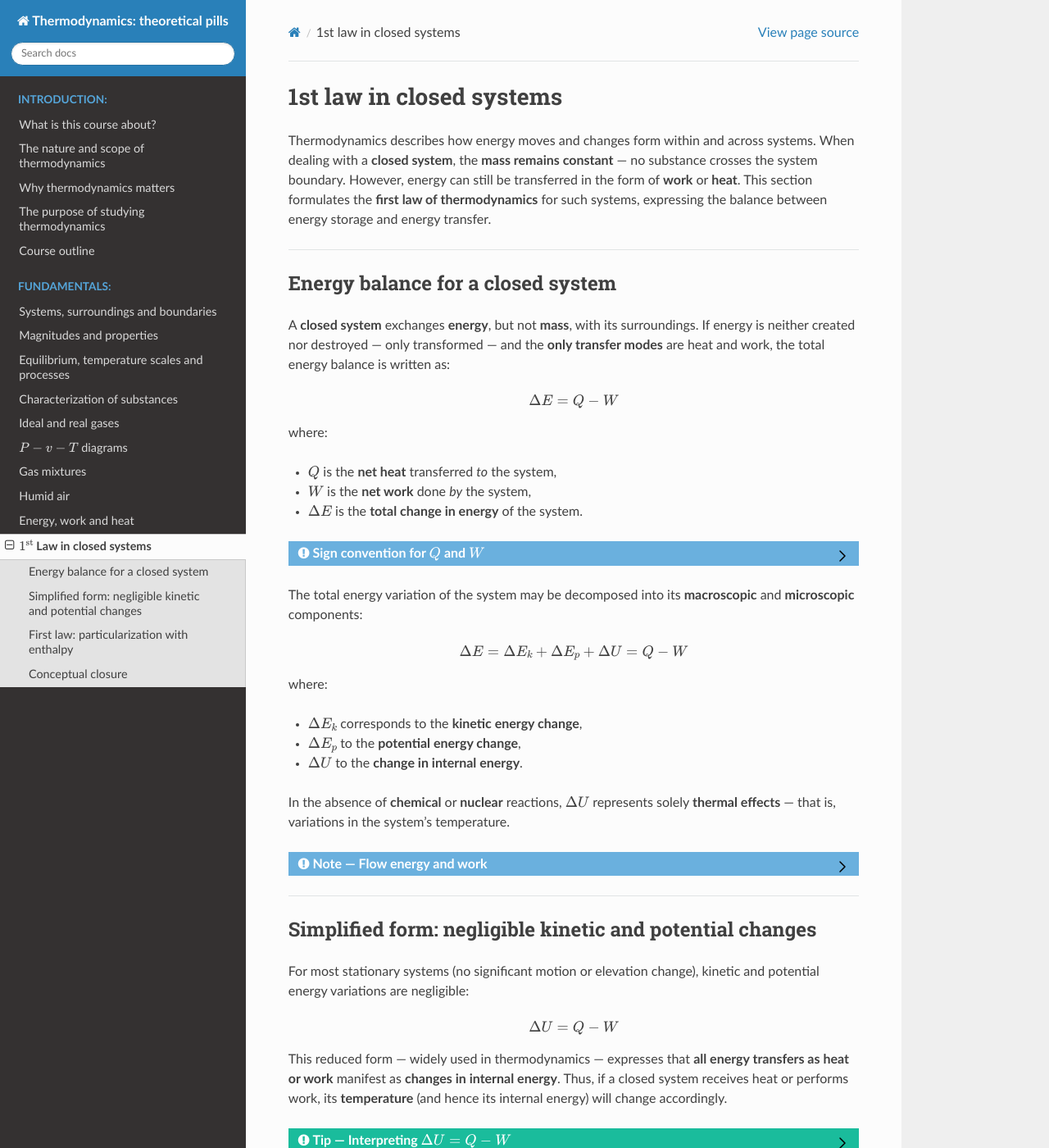
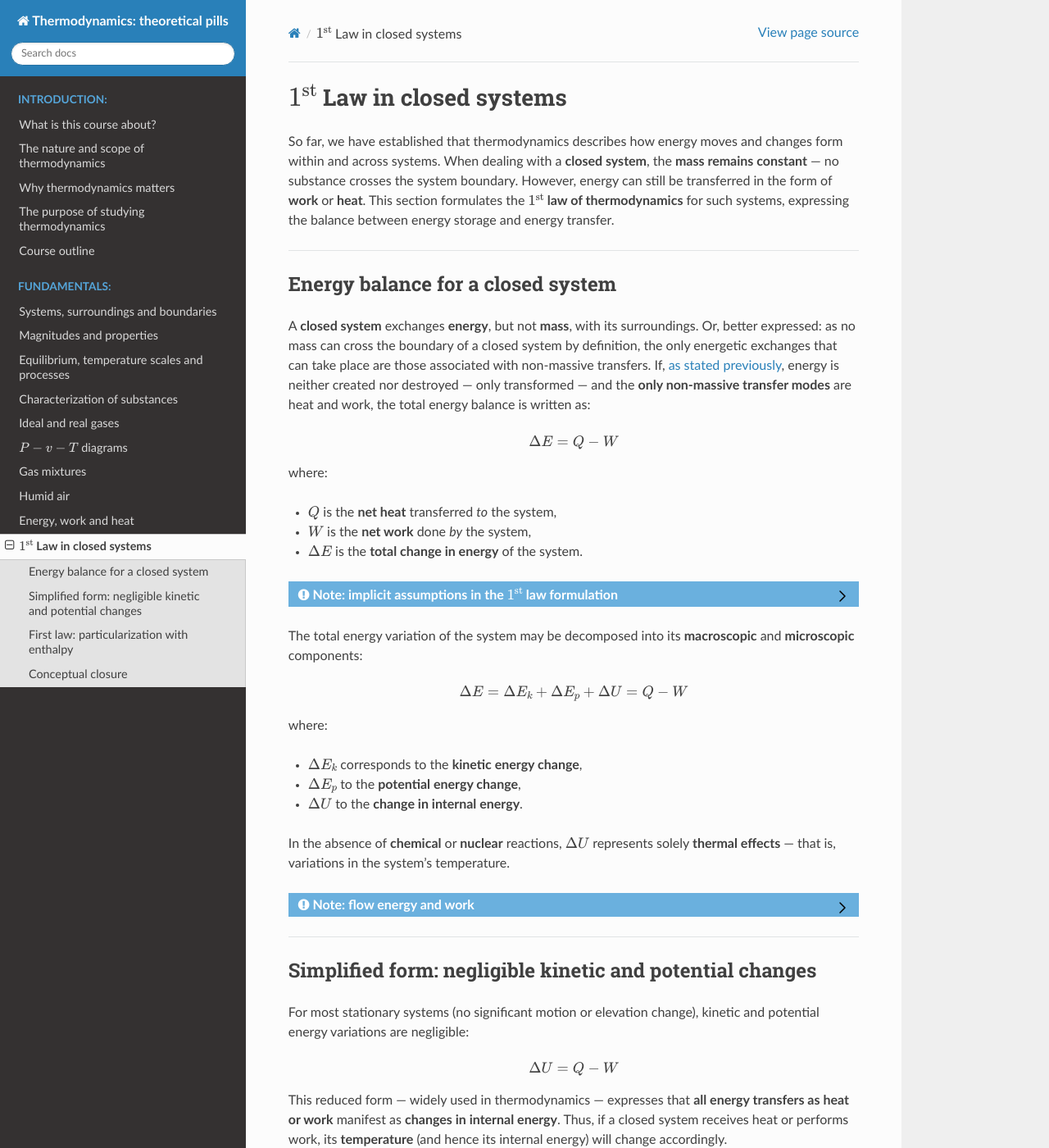
Before and after one commit to azarketa/Thermodynamics-theoretical-pills, a Sphinx documentation site: the page built from source/10_1st_law_in_closed_systems.md, in a window 1280 px wide and 1400 px high. Shown: the whole window at 82% size. Built offline with Sphinx 7.4.7 and the Read the Docs theme 3.1.0, drawn with Linux system fonts in a browser that asks for light colours.

Commit message:
Files updated

```diff
--- a/source/10_1st_law_in_closed_systems.md
+++ b/source/10_1st_law_in_closed_systems.md
@@ -1,18 +1,14 @@
 (sec_first_law_closed_systems)=
-## 1st law in closed systems
+## $1^{\text{st}}$ Law in closed systems
 
-Thermodynamics describes how energy moves and changes form within and across systems.
-When dealing with a **closed system**, the **mass remains constant** — no substance crosses the system boundary.
-However, energy can still be transferred in the form of **work** or **heat**.
-This section formulates the **first law of thermodynamics** for such systems, expressing the balance between energy storage and energy transfer.
+So far, we have established that thermodynamics describes how energy moves and changes form within and across systems. When dealing with a **closed system**, the **mass remains constant** — no substance crosses the system boundary. However, energy can still be transferred in the form of **work** or **heat**. This section formulates the **$1^{\text{st}}$ law of thermodynamics** for such systems, expressing the balance between energy storage and energy transfer.
 
 ---
 
 (subsec_energy_balance_closed_system)=
 ### Energy balance for a closed system
 
-A **closed system** exchanges **energy**, but not **mass**, with its surroundings.
-If energy is neither created nor destroyed — only transformed — and the **only transfer modes** are heat and work, the total energy balance is written as:
+A **closed system** exchanges **energy**, but not **mass**, with its surroundings. Or, better expressed: as no mass can cross the boundary of a closed system by definition, the only energetic exchanges that can take place are those associated with non-massive transfers. If, {ref}`as stated previously <sec_energy_work_heat>`, energy is neither created nor destroyed — only transformed — and the **only non-massive transfer modes** are heat and work, the total energy balance is written as:
 
 (eq_first_law_basic)=
 $$
@@ -25,14 +21,21 @@
 * $W$ is the **net work** done *by* the system,
 * $\Delta{}E$ is the **total change in energy** of the system.
 
-:::{admonition} Sign convention for $Q$ and $W$
+:::{admonition} Note: implicit assumptions in the $1^{\text{st}}$ law formulation
 :class: note, dropdown
 
-* If the **system receives heat**, then $Q>0$.
-* If the **system loses heat**, then $Q<0$.
-* If the **system performs work on the surroundings**, $W>0$.
-* If **work is done on the system**, $W<0$.
-  :::
+{ref}`The expression above <eq_first_law_basic>` also assumes, implicitly, that:
+* The finite energy change, $\Delta{}E$, takes place between two end states $(1)$ and $(2)$. Formally, this means that the equation should read $\Delta{}E_{1\to2} = Q_{1\to2} - W_{1\to2}$, as mentioned when {ref}`introducing the $\Delta$ operator <subsec_state_properties_process_magnitudes_and_reference_states>`. However, considering all the formulation that follows as referring to differences between two end states, those subscripts will be dropped for the sake of clarity.
+* The sign convention {ref}`adopted in this course <subsec_the_sign_convention_work_heat>` is coherent with the way in which the heat and work contributions show up in the equation.
+
+| **Type of energetic exchange** | **Description** | **Sign of $Q$ or $W$** | **Effect on system energy ($\Delta E$)** |
+| :-------------------------- | :----------------------------------- | :--------------------: | :--------------------------------------: |
+| **Heat added to system**    | System receives heat (energy inflow) |         $Q > 0$        |              $\Delta E > 0$              |
+| **Heat released by system** | System loses heat (energy outflow)   |         $Q < 0$        |              $\Delta E < 0$              |
+| **Work done by system**     | System performs work on surroundings |         $W > 0$        |              $\Delta E < 0$              |
+| **Work done on system**     | Surroundings perform work on system  |         $W < 0$        |              $\Delta E > 0$              |
+
+:::
 
 The total energy variation of the system may be decomposed into its **macroscopic** and **microscopic** components:
 
@@ -49,10 +52,9 @@
 
 In the absence of **chemical** or **nuclear** reactions, $\Delta U$ represents solely **thermal effects** — that is, variations in the system’s temperature.
 
-:::{admonition} Note — Flow energy and work
+:::{admonition} Note: flow energy and work
 :class: note, dropdown
-In closed systems, **flow energy** ($P,V$) is not stored as part of the system; it represents **boundary work** and therefore appears in $W$.
-The energy forms that remain *contained* within the system are kinetic, potential, and internal.
+{ref}`When presenting the forms of macroscopic energy <subsubsec_macroscopic_energy>`, one of the types specified was the so-called **flow energy** $(PV)$. In closed systems, flow energy is not stored as part of the system; it represents **boundary work** and therefore appears in $W$. The energy forms that remain *contained* within the system are kinetic, potential, and internal.
 :::
 
 ---
```
Also changed, not shown: source/1_fundamentals_figs/PV_diagram_worked_example_.svg (deleted).
